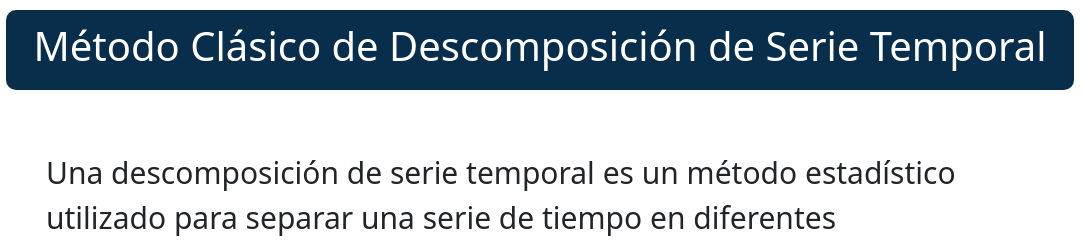
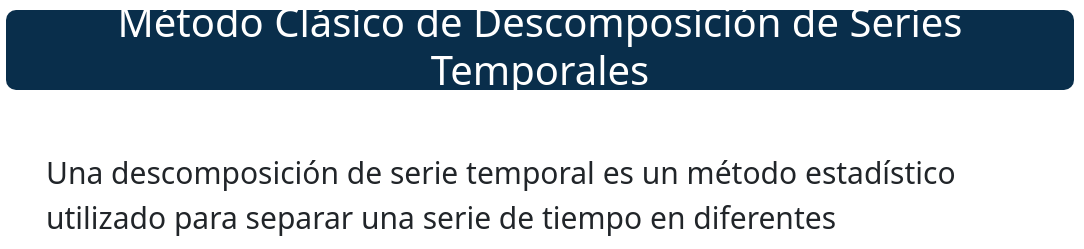
Before and after one commit to hectordanielc/ARIMA, a website: page index.html in a window 1280 px wide. Shown: the top 249 px of the page, 196-1280 px from the left. Drawn offline with nearby package versions, Linux system fonts and the light colour scheme.

Commit message:
correcion texto

```diff
--- a/index.html
+++ b/index.html
@@ -58,7 +58,7 @@
         <main>
             <section class="main-section">
                 <div class="titulo">
-                    <h1>Método Clásico de Descomposición de Serie Temporal</h1>
+                    <h1>Método Clásico de Descomposición de Series Temporales</h1>
                 </div>
                 <div class="desarrollo">
                     <p>
```
